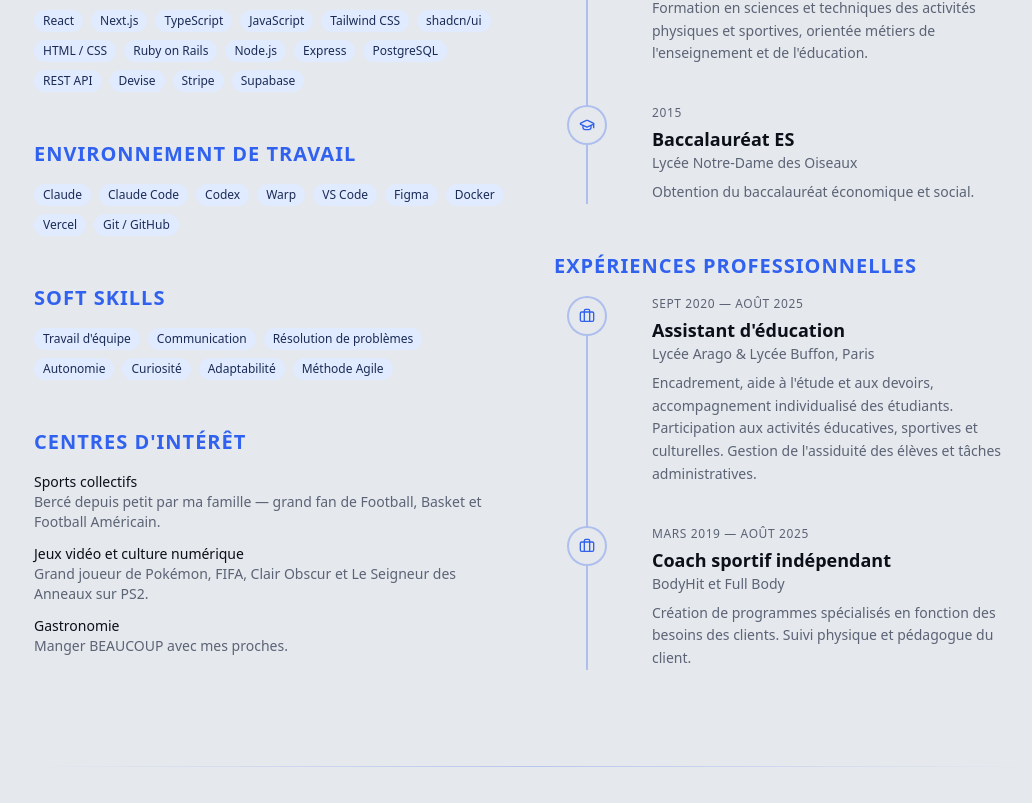
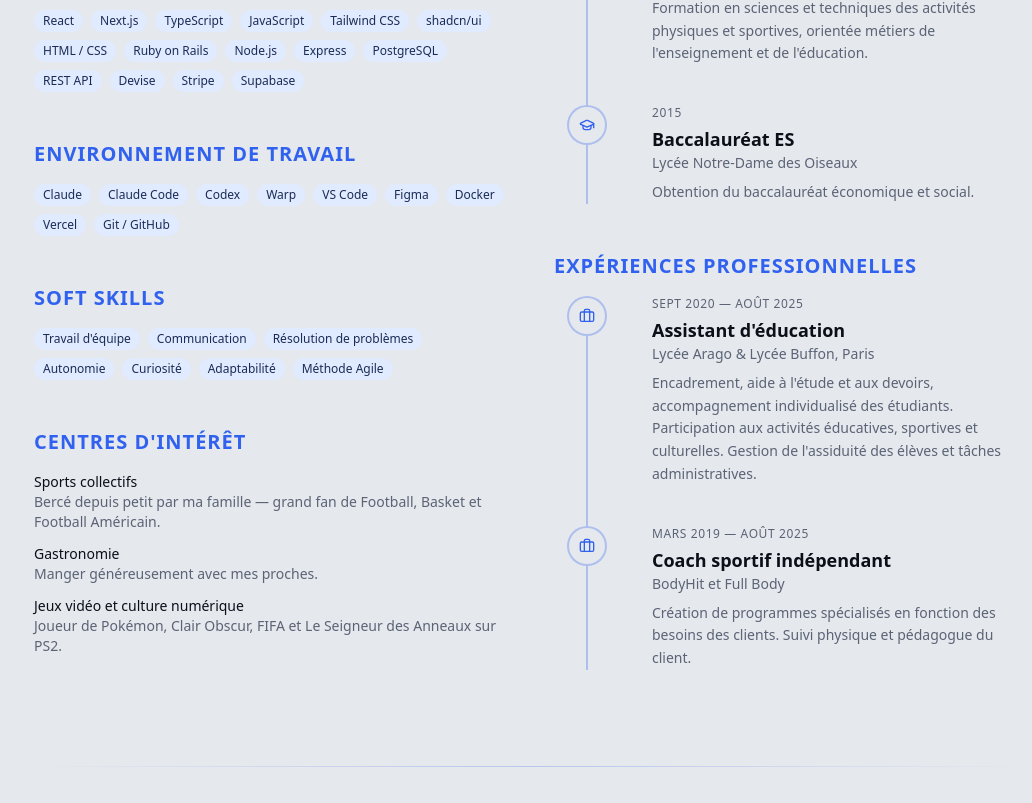
Before and after one commit to Enzoulette-94/RepoCV, a Next.js app: page / in a window 1280 px wide. Shown: the part 2980-3783 px from the top of the page, without its empty margins (110-1142 px from the left). Built offline with nearby package versions, Linux system fonts and the light colour scheme; no server answers.

Commit message:
fix: refine interests and project naming

```diff
--- a/src/app/about/page.tsx
+++ b/src/app/about/page.tsx
@@ -53,8 +53,8 @@ const workEnvironment = [
 
 const hobbies = [
   { name: "Sports collectifs", description: "Bercé depuis petit par ma famille — grand fan de Football, Basket et Football Américain." },
-  { name: "Jeux vidéo et culture numérique", description: "Grand joueur de Pokémon, FIFA, Clair Obscur et Le Seigneur des Anneaux sur PS2." },
-  { name: "Gastronomie", description: "Manger BEAUCOUP avec mes proches." },
+  { name: "Gastronomie", description: "Manger généreusement avec mes proches." },
+  { name: "Jeux vidéo et culture numérique", description: "Joueur de Pokémon, Clair Obscur, FIFA et Le Seigneur des Anneaux sur PS2." },
 ];
 
 const softSkills = [
--- a/src/app/cv/page.tsx
+++ b/src/app/cv/page.tsx
@@ -30,8 +30,8 @@ const workEnvironment = [
 
 const hobbies = [
   { name: "Sports collectifs", description: "Bercé depuis petit par ma famille — grand fan de Football, Basket et Football Américain." },
-  { name: "Jeux vidéo et culture numérique", description: "Grand joueur de Pokémon, FIFA, Clair Obscur et Le Seigneur des Anneaux sur PS2." },
-  { name: "Gastronomie", description: "Manger BEAUCOUP avec mes proches." },
+  { name: "Gastronomie", description: "Manger généreusement avec mes proches." },
+  { name: "Jeux vidéo et culture numérique", description: "Joueur de Pokémon, Clair Obscur, FIFA et Le Seigneur des Anneaux sur PS2." },
 ];
 
 const softSkills = [
--- a/src/components/sections/about.tsx
+++ b/src/components/sections/about.tsx
@@ -23,8 +23,8 @@ const workEnvironment = [
 
 const hobbies = [
   { name: "Sports collectifs", description: "Bercé depuis petit par ma famille — grand fan de Football, Basket et Football Américain." },
-  { name: "Jeux vidéo et culture numérique", description: "Grand joueur de Pokémon, FIFA, Clair Obscur et Le Seigneur des Anneaux sur PS2." },
-  { name: "Gastronomie", description: "Manger BEAUCOUP avec mes proches." },
+  { name: "Gastronomie", description: "Manger généreusement avec mes proches." },
+  { name: "Jeux vidéo et culture numérique", description: "Joueur de Pokémon, Clair Obscur, FIFA et Le Seigneur des Anneaux sur PS2." },
 ];
 
 const softSkills = [
--- a/src/data/projects.ts
+++ b/src/data/projects.ts
@@ -49,7 +49,7 @@ export const projects: Project[] = [
   },
   {
     slug: "marketplace",
-    title: "Haubegerie de Pontius",
+    title: "Haubergerie de Pontius",
     description:
       "Backend d'une marketplace — authentification, paiement Stripe et API REST. Projet collaboratif (rôle : backend uniquement).",
     longDescription:
```
